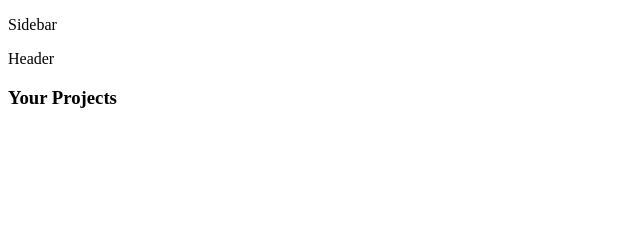
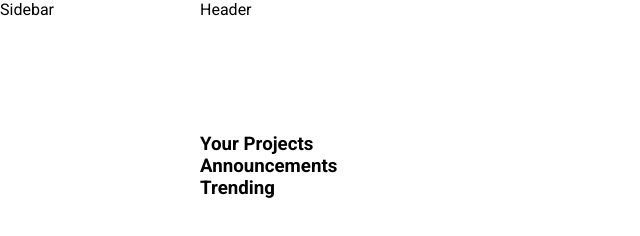
Before and after one commit to JericoGatpandan/Project_Admin_Dashboard, a plain HTML site: page index.html in a window 1280 px wide. Shown: the whole page, without its empty margins (0-640 px from the left). Drawn offline with Linux system fonts and the light colour scheme.

Commit message:
set up grid container into three parts (sidebar, header, content)

```diff
--- a/index.html
+++ b/index.html
@@ -25,11 +25,13 @@
           <div class="project project6"></div>
         </div>
         <div class="announcement-container">
+          <h3>Announcements</h3>
           <div class="announcements"></div>
           <div class="announcements"></div>
           <div class="announcements"></div>
         </div>
         <div class="trending-container">
+          <h3>Trending</h3>
           <div class="trending"></div>
           <div class="trending"></div>
           <div class="trending"></div>
--- a/style.css
+++ b/style.css
@@ -1,3 +1,28 @@
-h1 {
-  color: red;
+@import url("https://fonts.googleapis.com/css2?family=Roboto:ital,wght@0,100..900;1,100..900&display=swap");
+
+* {
+  padding: 0;
+  margin: 0;
+  box-sizing: border-box;
+  font-family: "Roboto", sans-serif;
 }
+
+.main-container {
+  display: grid;
+  width: 100vw;
+  height: 100vh;
+  grid-template-columns: 200px repeat(5, 1fr);
+  grid-template-rows: repeat(6, 1fr);
+}
+
+.sidebar-container {
+  grid-row: 1 / 7;
+  grid-column: 200px;
+}
+.header-container {
+  grid-column: 2 / 7;
+}
+.content-container {
+  grid-column: 2 / 7;
+  grid-row: 2 / -1;
+}
```
Also changed, not shown: img/dashboard-project.png (added).
